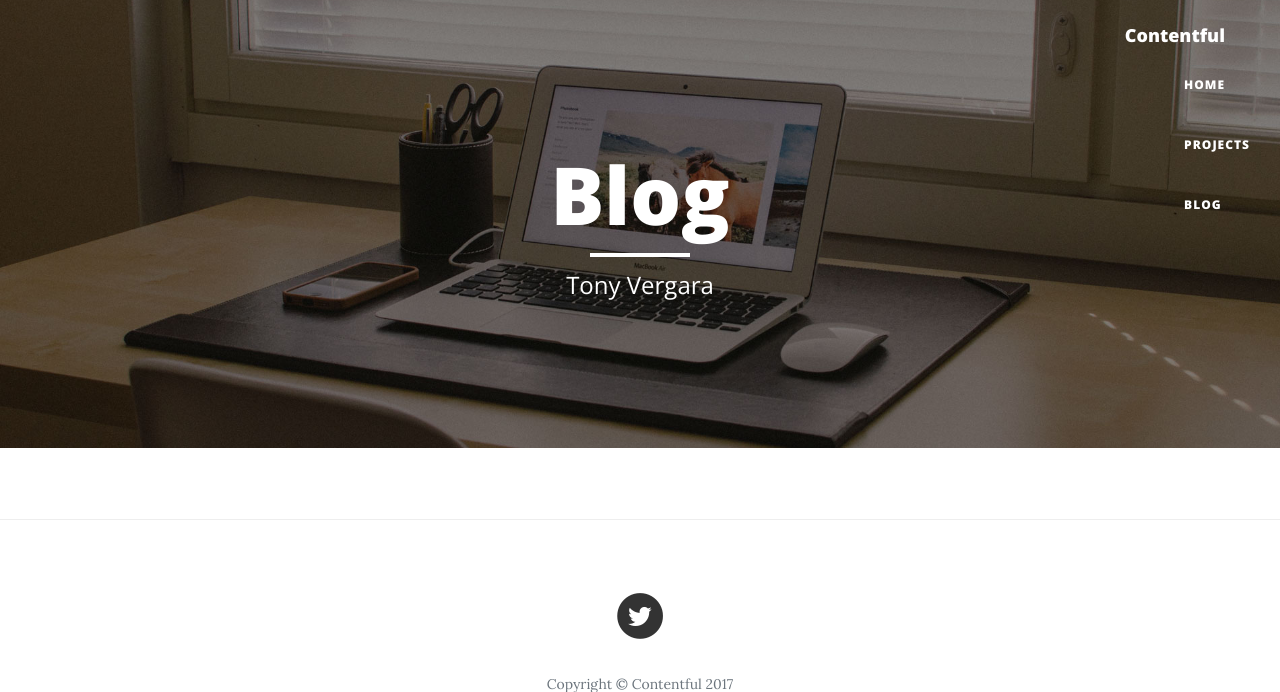
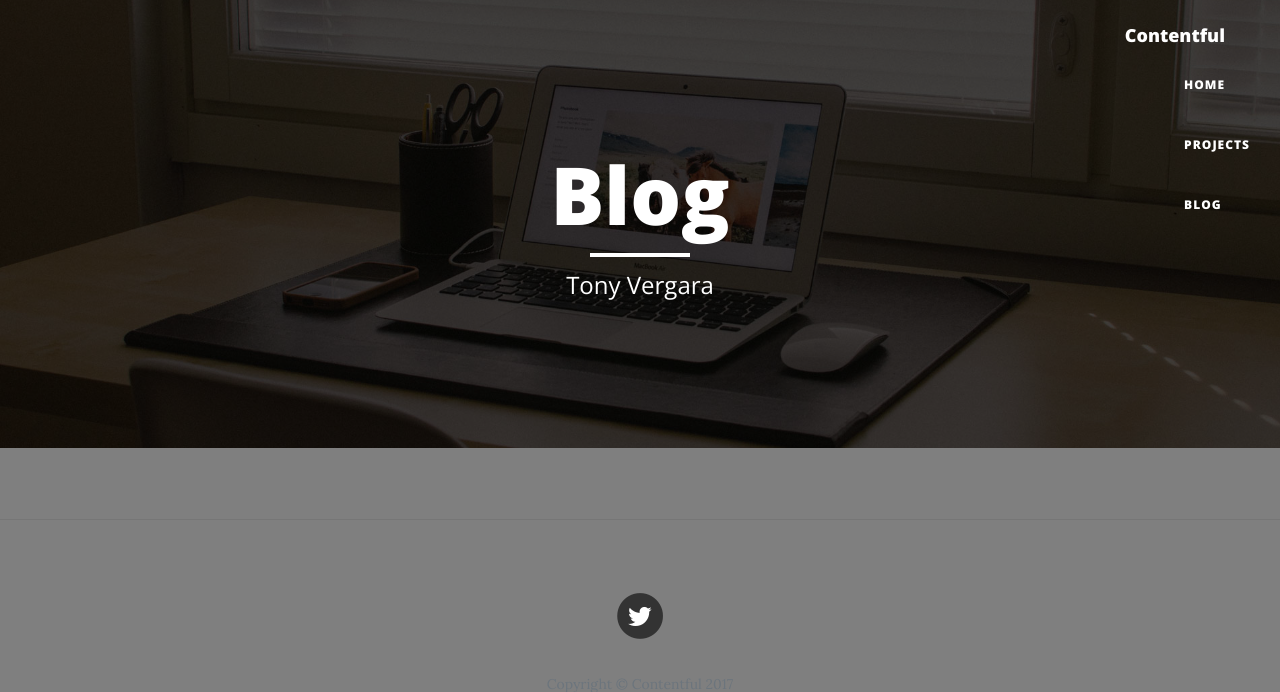
Before and after one commit to contentful/contentful_django_tutorial, a Django app: template frontend/templates/blog.html in a window 1280 px wide. Shown: the top 692 px of the page. Run offline with Django 3.2, Linux system fonts and the light colour scheme; the template is opened without the code that fills it, so the values that code supplies are empty; some libraries are stand-ins or nearby versions.

Commit message:
Update clean-blog.css

```diff
--- a/frontend/static/stylesheets/clean-blog.css
+++ b/frontend/static/stylesheets/clean-blog.css
@@ -167,7 +167,8 @@ hr.small {
   .intro-header .site-heading,
   .intro-header .post-heading,
   .intro-header .page-heading {
-    padding: 150px 0;
+    padding: 150px 0 0 0;
+    margin-bottom: 150px;
   }
 }
 .intro-header .site-heading,
@@ -218,14 +219,14 @@ hr.small {
   color: white;
 }
 
-.intro-header > .container::before {
+.intro-header::before {
 	content: "";
     position: absolute;
     top: 0px;
     right: 0px;
     bottom: 0px;
     left: 0px;
-    background-color: rgba(0,0,0,0.25);
+    background-color: rgba(0,0,0,0.5);
 }
 
 @media only screen and (min-width: 768px) {
```
